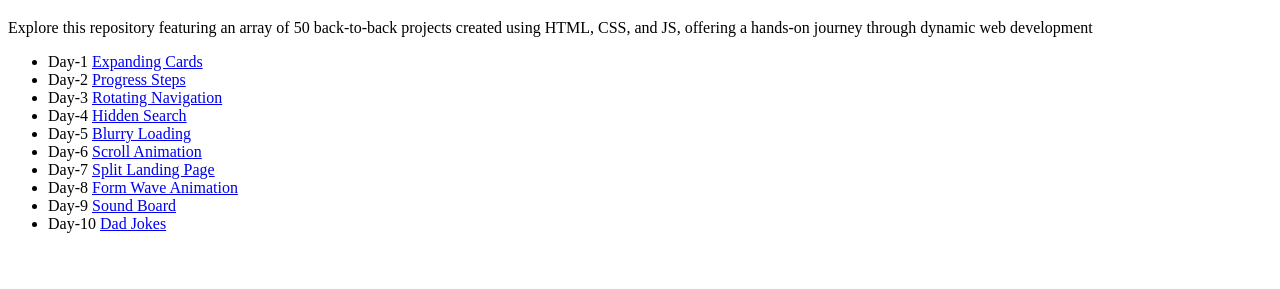
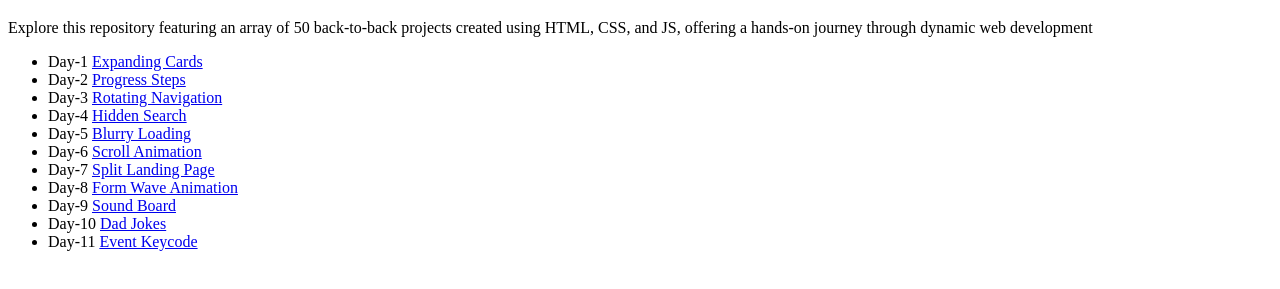
Before and after one commit to im-usb/50days50projects, a plain HTML site: page index.html in a window 1280 px wide. Shown: the part 61-350 px from the top of the page. Drawn offline with Linux system fonts and the light colour scheme.

Commit message:
update list of links to projects

```diff
--- a/index.html
+++ b/index.html
@@ -94,6 +94,14 @@
             >Dad Jokes</a
           >
         </li>
+        <li>
+          Day-11
+          <a
+            href="https://im-usb.github.io/50days50projects/event-keycode"
+            target="_blank"
+            >Event Keycode</a
+          >
+        </li>
       </ul>
     </div>
   </body>
```
